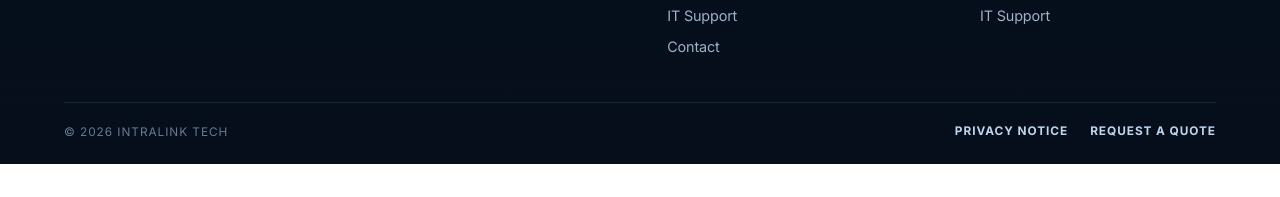
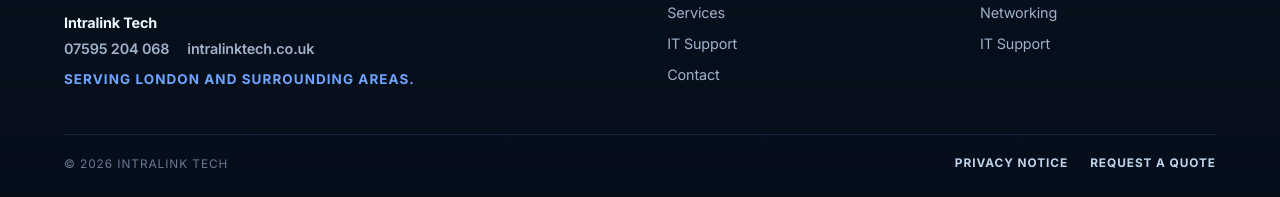
Before and after one commit to IntralinkTechnologies/Website, a plain HTML site: page index.html in a window 1280 px wide. Shown: the part 2286-2483 px from the top of the page. Before the commit the page ends 2450 px from the top, so only its background shows below. Drawn offline with Linux system fonts and the light colour scheme.

Commit message:
Add consistent business and location details

```diff
--- a/assets/css/site.css
+++ b/assets/css/site.css
@@ -1769,6 +1769,25 @@
   line-height: 1.65;
 }
 
+.footer-contact-details {
+  display: flex;
+  flex-wrap: wrap;
+  gap: 5px 18px;
+  margin-top: 14px;
+}
+
+.footer-contact-details .footer-business-name {
+  flex-basis: 100%;
+  color: #eef6ff;
+  font-size: 0.9rem;
+  font-weight: 700;
+}
+
+.footer-contact-details a {
+  color: #bfd5ef;
+  font-weight: 600;
+}
+
 .footer-brand-block .footer-coverage {
   margin-top: 8px;
   color: #6fa4ff;
--- a/index.html
+++ b/index.html
@@ -82,9 +82,9 @@
           Properly delivered.
         </h1>
         <p>
-          Professional CCTV, Wi-Fi and IT support for homes and business
-          premises&mdash;installed neatly, explained clearly and built around
-          you.
+          Intralink Tech provides professional CCTV, Wi-Fi, networking and IT
+          support for homes and business premises across London and surrounding
+          areas&mdash;installed neatly, explained clearly and built around you.
         </p>
 
         <div class="btns">
@@ -216,6 +216,11 @@
           <img src="imageslogo-transparent.png" alt="Intralink Tech">
         </a>
         <p>Practical technology. Properly delivered.</p>
+        <div class="footer-contact-details">
+          <p class="footer-business-name">Intralink Tech</p>
+          <a href="tel:+447595204068">07595 204 068</a>
+          <a href="https://intralinktech.co.uk/">intralinktech.co.uk</a>
+        </div>
         <p class="footer-coverage">Serving London and surrounding areas.</p>
       </div>
 
```
Also changed, not shown: about.html (+5 -0 lines), cctv-installs.html (+5 -0 lines), contact.html (+5 -0 lines), it-support.html (+5 -0 lines), networking.html (+5 -0 lines), privacy.html (+5 -0 lines), services.html (+5 -0 lines), wi-fi-installs.html (+5 -0 lines).
